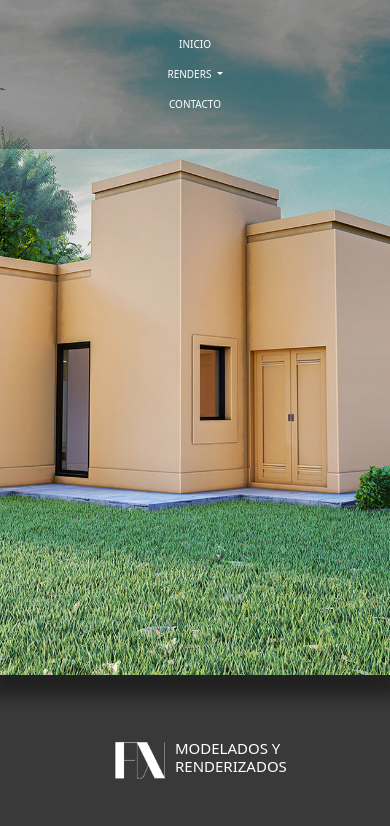
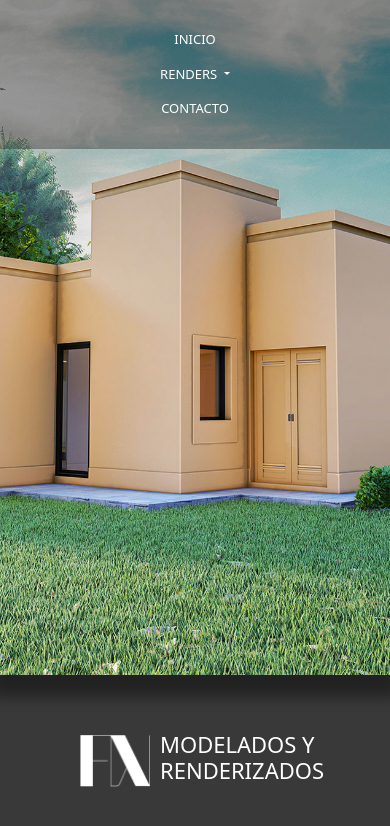
Before and after one commit to FedericoNiColo/FNRENDERIZADOS, a website: page index.html in a window 390 px wide. Drawn offline with nearby package versions, Linux system fonts and the light colour scheme.

Commit message:
cambios generales

```diff
--- a/scss/_index.scss
+++ b/scss/_index.scss
@@ -154,7 +154,7 @@
                 background-color: $grisTransparente-claro;
 
                 a {
-                    font-size: 2.5;
+                    font-size: 1.3rem;
                 }
             }
         }
@@ -163,12 +163,12 @@
 
             .contenido-index {
                 img {
-                    width: 5rem;
+                    width: 7rem;
                 }
 
                 h1 {
-                    font-size: 1.5rem;
-                    width: 11rem;
+                    font-size: 2.2rem;
+                    width: 16rem;
                 }
             }
         }
--- a/scss/_inicio.scss
+++ b/scss/_inicio.scss
@@ -385,7 +385,7 @@
         gap: 3rem;
 
         .encabezado-inicio {
-            grid-template-rows: 82% auto;
+            grid-template-rows: 86.5% auto;
             grid-template-areas:
                 "."
                 "titulo";
--- a/scss/_navegacion.scss
+++ b/scss/_navegacion.scss
@@ -75,7 +75,7 @@
 
 @media screen and (max-width: 630px) {
     .nav {
-        height: 50%;
+        height: 40%;
         flex-direction: column;
         justify-content: center;
         gap: 0;
```
Also changed, not shown: estilos/estilos.css.
